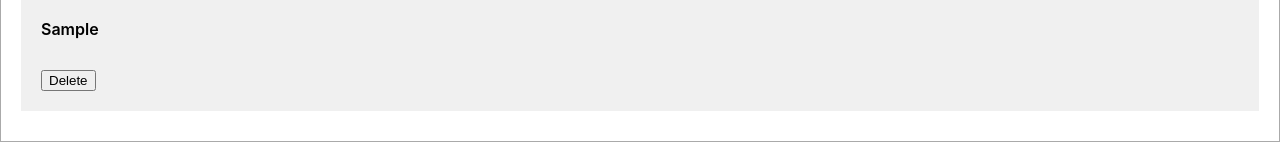
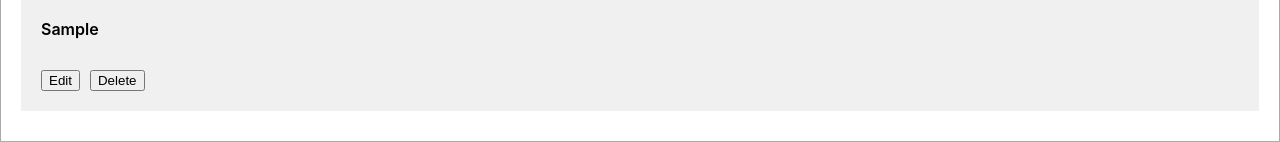
Before and after one commit to hyewon93/react, a React (Create React App) app in the folder simple-journal/: page / in a window 1280 px wide. Both pictures are taken after typing "Sample", "Sample" into the empty fields and a click on the button "Submit". Shown: the part 778-920 px from the top of the page. Built offline with nearby package versions, Linux system fonts and the light colour scheme.

Commit message:
Update journal

```diff
--- a/simple-journal/src/App.js
+++ b/simple-journal/src/App.js
@@ -30,10 +30,21 @@ const App = () => {
 
   };
 
+  const onUpdate = (targetId, newContent) => {
+
+    setData(
+      data.map( (it) =>
+        it.id === targetId
+        ? {...it, content: newContent}
+        : it
+      )
+    );
+  };
+
   return (
     <div className="App">
       <JournalEditor onCreate={onCreate}/>
-      <JournalList journalList={data} onDelete={onDelete}/>
+      <JournalList journalList={data} onUpdate={onUpdate} onDelete={onDelete}/>
     </div>
   )
 }
--- a/simple-journal/src/components/JournalItem.css
+++ b/simple-journal/src/components/JournalItem.css
@@ -2,3 +2,6 @@
 .JournalItem .info { border-bottom:1px solid #aaa;margin:0 0 10px 0;padding:0 0 10px 0;}
 .JournalItem .date { color:#aaa; }
 .JournalItem .content { font-weight:600;margin:30px 0; }
+.JournalItem textarea { width:500px; height:150px; margin: 20px 0 0 0; padding:10px; }
+.JournalItem button { margin-right: 10px;}
+.JournalItem .notification { color:darkgray; margin: 0 0 20px 0;}
--- a/simple-journal/src/components/JournalItem.js
+++ b/simple-journal/src/components/JournalItem.js
@@ -1,6 +1,33 @@
+import {useRef, useState} from "react";
 import './JournalItem.css';
 
-const JournalItem = ({item, onDelete}) => {
+const JournalItem = ({item, onUpdate, onDelete}) => {
+
+    const [isEdit, setIsEdit] = useState(false);
+    const toggleIsEdit = () => setIsEdit(!isEdit);
+
+    const [localContent, setLocalContent] = useState(item.content);
+    const localContentInput = useRef();
+
+    const handleDelete = () => {
+        onDelete(item.id);
+    }
+
+    const handleUpdate = () => {
+        if(localContent.length < 5) {
+            alert("Content must be more than 5 characters.");
+            localContentInput.current.focus();
+            return;
+        }
+
+        onUpdate(item.id, localContent);
+        toggleIsEdit();
+    }
+
+    const handleQuitUpdate = () => {
+        setIsEdit(false);
+        setLocalContent(item.content);
+    }
 
     return (
         <div className="JournalItem">
@@ -11,8 +38,30 @@ const JournalItem = ({item, onDelete}) => {
                 <br />
                 <span className="Date">{new Date(item.created_date).toLocaleString()}</span>
             </div>
-            <div className="content">{item.content}</div>
-            <button onClick={() => {onDelete(item.id);}}>Delete</button>
+            <div className="content">
+                {
+                    isEdit
+                    ?
+                    <>
+                    <textarea ref={localContentInput} value={localContent} onChange= {(e) => setLocalContent(e.target.value)}></textarea><br/>
+                    <span className="notification">Please input content ( more than 5 characters )</span>
+                    </>
+                    : <>{item.content}</>
+                }
+            </div>
+            {
+                isEdit
+                ?
+                    <>
+                        <button onClick={handleQuitUpdate}>Cancel</button>
+                        <button onClick={handleUpdate}>Save</button>
+                    </>
+                :
+                    <>
+                        <button onClick={toggleIsEdit}>Edit</button>
+                        <button onClick={handleDelete}>Delete</button>
+                    </>
+            }
         </div>
     )
 }
--- a/simple-journal/src/components/JournalList.js
+++ b/simple-journal/src/components/JournalList.js
@@ -1,14 +1,14 @@
 import './JournalList.css';
 import JournalItem from './JournalItem.js';
 
-const JournalList = ({journalList, onDelete}) => {
+const JournalList = ({journalList, onUpdate, onDelete}) => {
     return (
         <div className="JournalList">
             <h2>Journal List</h2>
             <h4>Total {journalList.length} journals</h4>
             <div>
                 {journalList.map((item) => {
-                    return <JournalItem item={item} key={item.id} onDelete={onDelete}/>
+                    return <JournalItem item={item} key={item.id} onUpdate={onUpdate} onDelete={onDelete}/>
                 })}
             </div>
         </div>
```
